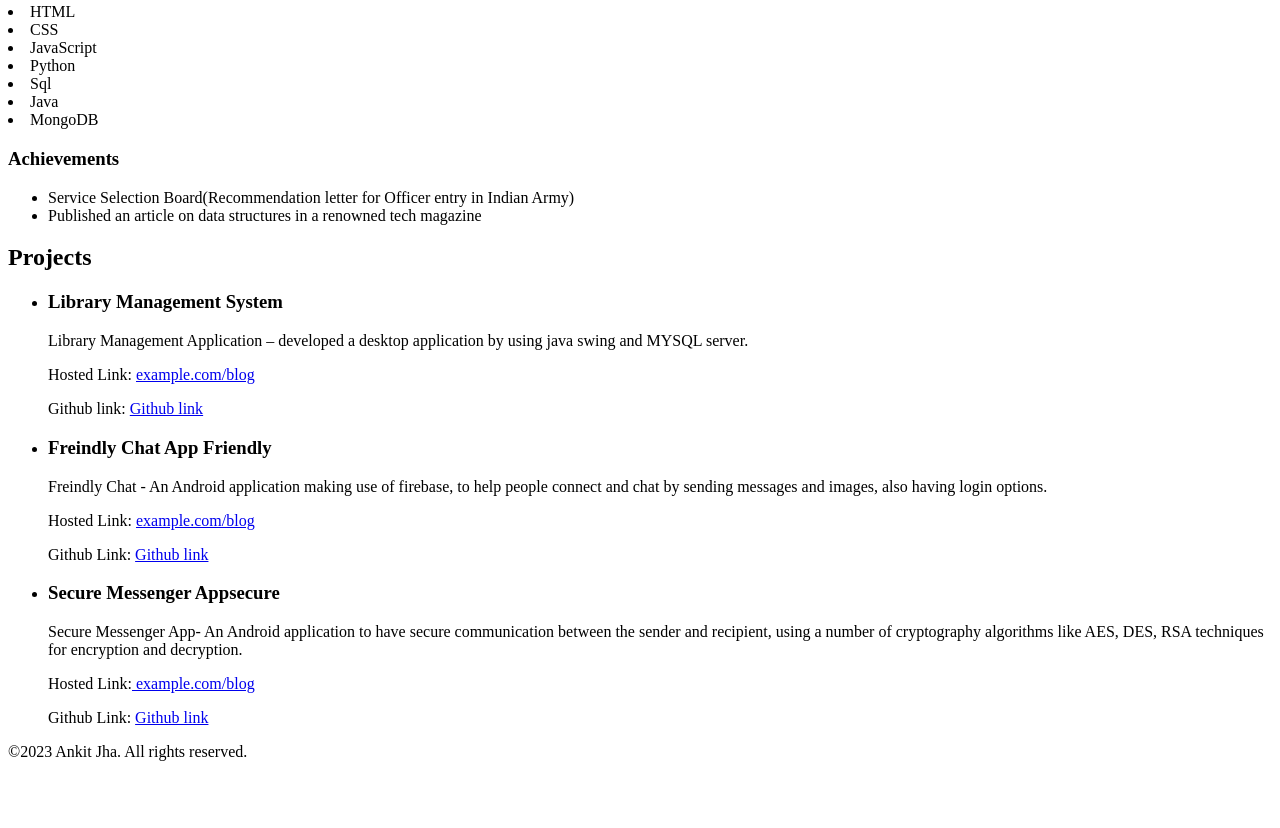
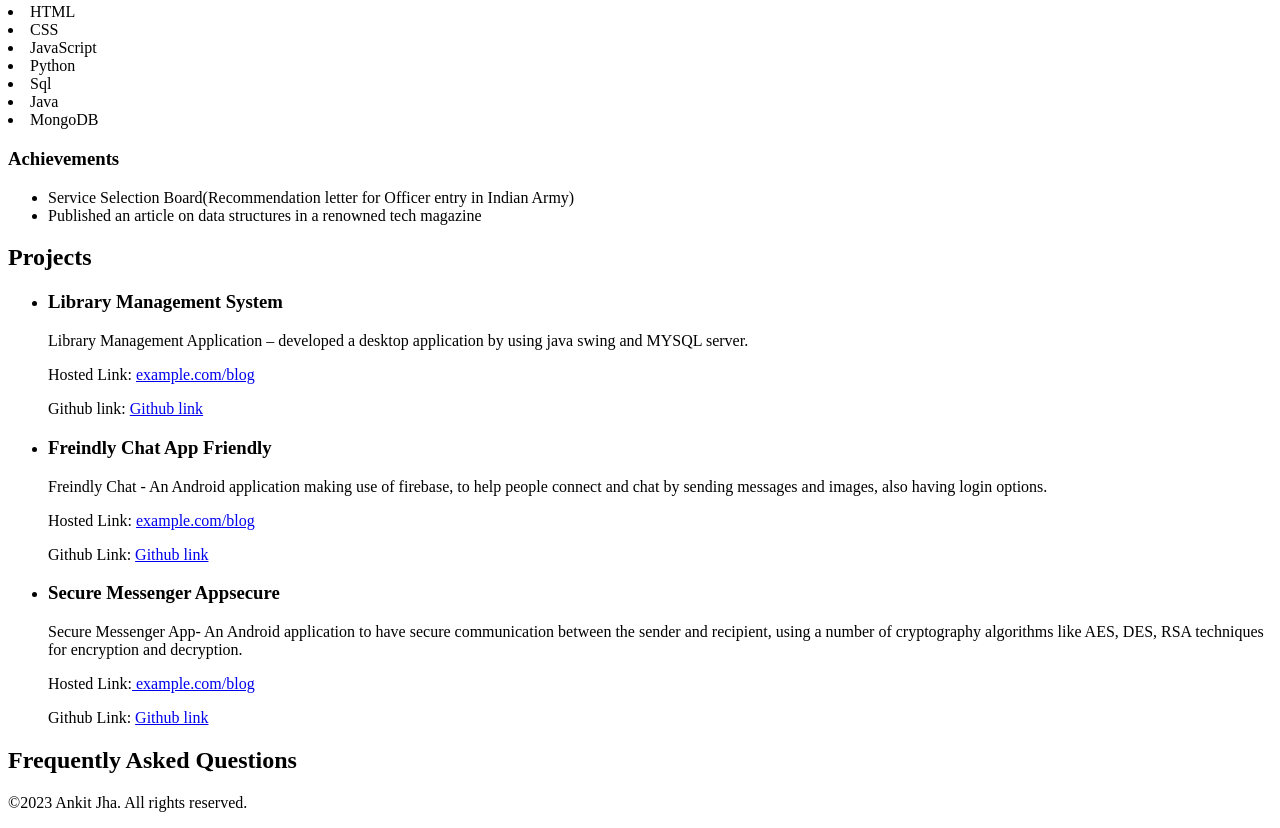
Before and after one commit to Ankit0978/Project, a plain HTML site: page Html_Project.html in a window 1280 px wide. Shown: the part 776-1604 px from the top of the page. Before the commit the page ends 1553 px from the top, so only its background shows below. Drawn offline with Linux system fonts and the light colour scheme.

Commit message:
newchanges

```diff
--- a/Html_Project.html
+++ b/Html_Project.html
@@ -103,10 +103,11 @@ Experience in Tools & Technology like Google Dialog Flow, Salesforce, Lexicon, N
                     <p>Hosted Link:<a href="abcd.com"> example.com/blog</a> </p>
                     <p>Github Link: <a href="https://github.com/Ankit0978/Project">Github link</a> </p>
 
-<!---->
+
 
                 </li>
                 </ul>
+                <p><h2>Frequently Asked Questions</h2> </p>
                 <footer>
                     <p>&copy;2023 Ankit Jha. All rights reserved. </p>
                 </footer>
```
